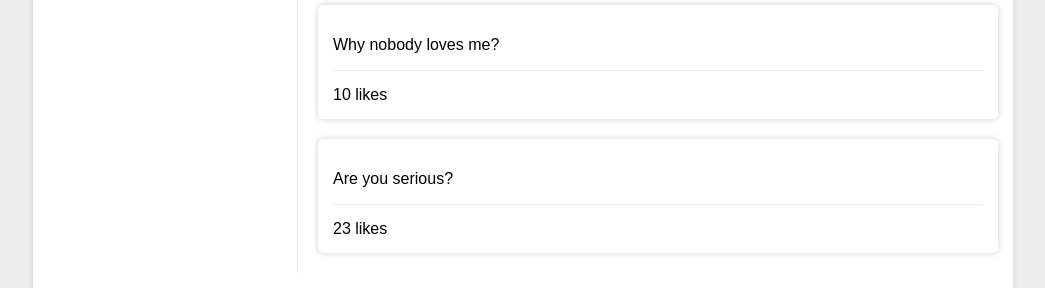
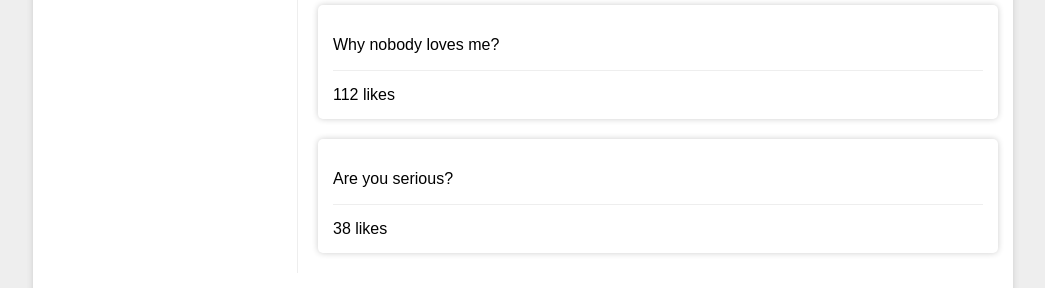
Before and after one commit to voloshyn-denys/react-redux-social, a React (Create React App) app: page /profile in a window 1280 px wide. Shown: the part 958-1246 px from the top of the page, without its empty margins (117-1162 px from the left). Built offline with nearby package versions, Linux system fonts and the light colour scheme.

Commit message:
Add observer

```diff
--- a/src/App.js
+++ b/src/App.js
@@ -7,7 +7,7 @@ import Profile from './components/Profile/Profile';
 import Dialogs from './components/Dialogs/Dialogs';
 import { BrowserRouter, Route, Redirect } from 'react-router-dom';
 
-const App = () => {
+const App = ({dialogsPage, profilePage, addPost}) => {
   return (
     <BrowserRouter>
       <div className="app-content">
@@ -17,8 +17,8 @@ const App = () => {
           <Route exact path="/">
             <Redirect to="/profile" />
           </Route>
-          <Route path="/dialogs" component={Dialogs} />
-          <Route path="/profile" component={Profile} />
+          <Route path="/dialogs" render={() => <Dialogs {...dialogsPage} /> } />
+          <Route path="/profile" render={() => <Profile {...profilePage} addPost={addPost} /> } />
         </main>
         <Footer />
       </div>
--- a/src/components/Dialogs/Dialogs.jsx
+++ b/src/components/Dialogs/Dialogs.jsx
@@ -3,19 +3,7 @@ import DialogItem from './DialogItem/DialogItem';
 import Message from './Message/Message';
 import s from './Dialogs.module.sass'
 
-const Dialogs = () => {
-
-  const dialogs = [
-    { id: 1, name: "Denys" },
-    { id: 2, name: "Yana" },
-    { id: 3, name: "Iryna" }
-  ]
-
-  const messages = [
-    { id: 1, message: "Hi!" },
-    { id: 2, message: "How are you?" },
-    { id: 3, message: "Everything is alright. Thanks!" }
-  ]
+const Dialogs = ({ dialogs, messages }) => {
 
   const dialogsElements = dialogs
     .map(({id, name}) => <DialogItem key={id} {...{name, id}} />)
--- a/src/components/Profile/Posts/PostForm/PostForm.jsx
+++ b/src/components/Profile/Posts/PostForm/PostForm.jsx
@@ -1,12 +1,26 @@
 import React from 'react';
 import s from './PostForm.module.sass';
 
-const PostForm = () => {
+const PostForm = ({addPost}) => {
+
+  const textareaElement = React.createRef();
+
+  const handleButtonClick = () => {
+    const postMessage = textareaElement.current.value;
+    addPost(postMessage);
+
+    textareaElement.current.value = '';
+  }
+
   return (
-    <form className={s.form}>
-      <textarea className={s.textarea} placeholder="Write your new post" name="" id="" />
-      <button className='button'>Add post</button>
-    </form>
+    <div className={s.form}>
+      <textarea
+        ref={textareaElement}
+        className={s.textarea}
+        placeholder="Write your new post"
+      />
+      <button onClick={ handleButtonClick } className='button'>Add post</button>
+    </div>
   )
 }
 
--- a/src/components/Profile/Posts/Posts.jsx
+++ b/src/components/Profile/Posts/Posts.jsx
@@ -4,15 +4,16 @@ import s from './Posts.module.sass'
 import PostCard from './PostCard/PostCard';
 import PostForm from './PostForm/PostForm';
 
-const Posts = () => {
+const Posts = ({ posts, addPost }) => {
+  const postsElements = posts
+    .map(({id, likesCount, message}) => <PostCard key={id} {...{ message, likesCount }} />);
+
   return (
     <div className={s.posts}>
-      <PostForm />
-
+      <PostForm addPost={ addPost }/>
       <h3><strong>Posts</strong></h3>
 
-      <PostCard message='Why nobody loves me?' likesCount="10" />
-      <PostCard message='Are you serious?' likesCount="23" />
+      { postsElements }
     </div>
   )
 }
--- a/src/components/Profile/Profile.jsx
+++ b/src/components/Profile/Profile.jsx
@@ -3,12 +3,12 @@ import Posts from './Posts/Posts';
 import s from './Profile.module.sass'
 import ProfileInfo from './ProfileInfo/ProfileInfo';
 
-const Profile = () => {
+const Profile = ({ posts, addPost }) => {
   return (
     <section className={s.profile}>
       <h1>Profile</h1>
       <ProfileInfo />
-      <Posts />
+      <Posts {...{ posts, addPost }} />
     </section>
   )
 }
--- a/src/index.js
+++ b/src/index.js
@@ -3,13 +3,20 @@ import ReactDOM from 'react-dom';
 import './index.sass';
 import App from './App';
 import * as serviceWorker from './serviceWorker';
+import state, { addPost, subscribe } from "./redux/state";
 
-ReactDOM.render(
-  <React.StrictMode>
-    <App />
-  </React.StrictMode>,
-  document.getElementById('root')
-);
+const renderEntireTree = () => {
+  ReactDOM.render(
+    <React.StrictMode>
+      <App {...state} addPost={addPost} />
+    </React.StrictMode>,
+    document.getElementById('root')
+  );
+}
+
+renderEntireTree();
+
+subscribe(renderEntireTree);
 
 // If you want your app to work offline and load faster, you can change
 // unregister() to register() below. Note this comes with some pitfalls.
--- /dev/null
+++ b/src/redux/state.js
@@ -0,0 +1,37 @@
+let renderEntireTree = () => { console.log('render') }
+
+const state = {
+  profilePage: {
+    posts: [
+      { id: 1, message: "Why nobody loves me?", likesCount: 112 },
+      { id: 2, message: "Are you serious?", likesCount: 38 },
+    ]
+  },
+  dialogsPage: {
+    dialogs: [
+      { id: 1, name: "Denys" },
+      { id: 2, name: "Yana" },
+      { id: 3, name: "Iryna" }
+    ],
+    messages: [
+      { id: 1, message: "Hi!" },
+      { id: 2, message: "How are you?" },
+      { id: 3, message: "Everything is alright. Thanks!" }
+    ],
+  }
+};
+
+export const addPost = (postMessage) => {
+  state.profilePage.posts.push({
+    id: state.profilePage.posts.length + 1,
+    message: postMessage,
+    likesCount: 0
+  })
+  renderEntireTree();
+}
+
+export const subscribe = (observer) => {
+  renderEntireTree = observer;
+}
+
+export default state;
```
